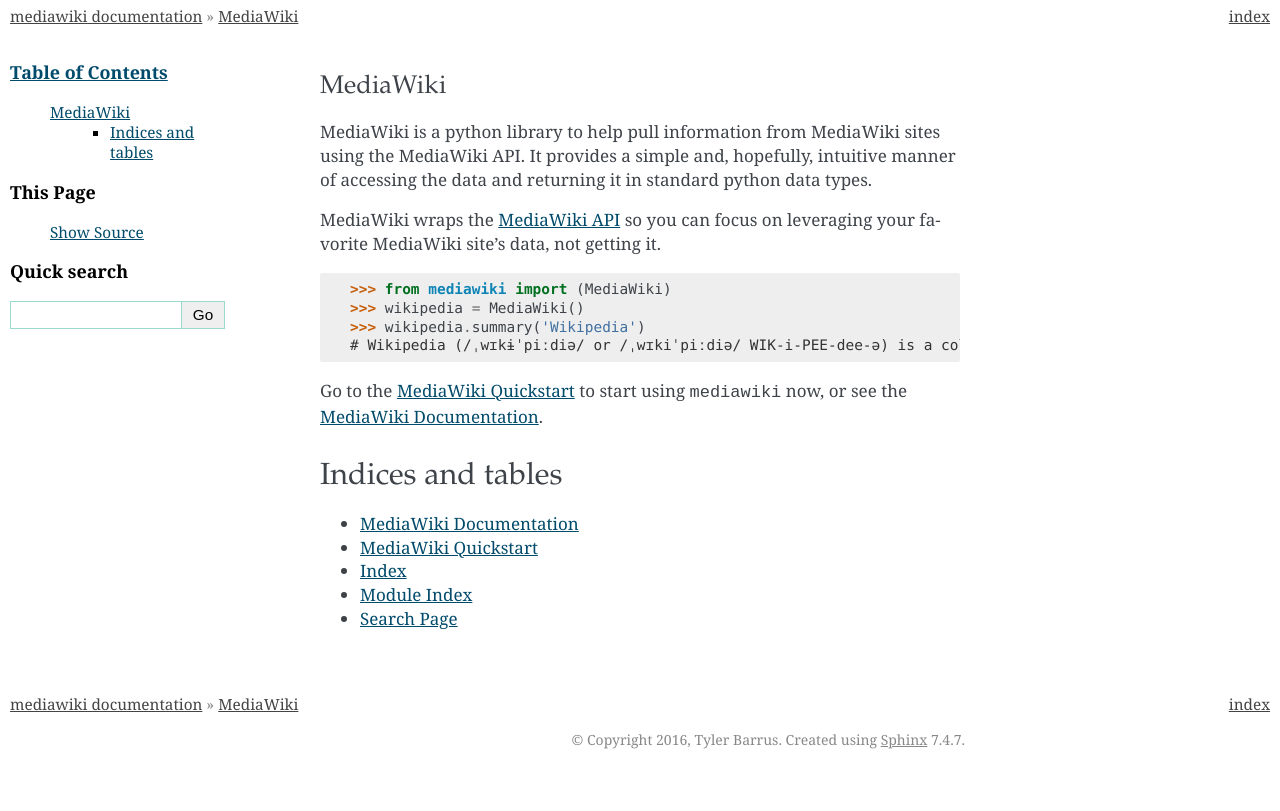
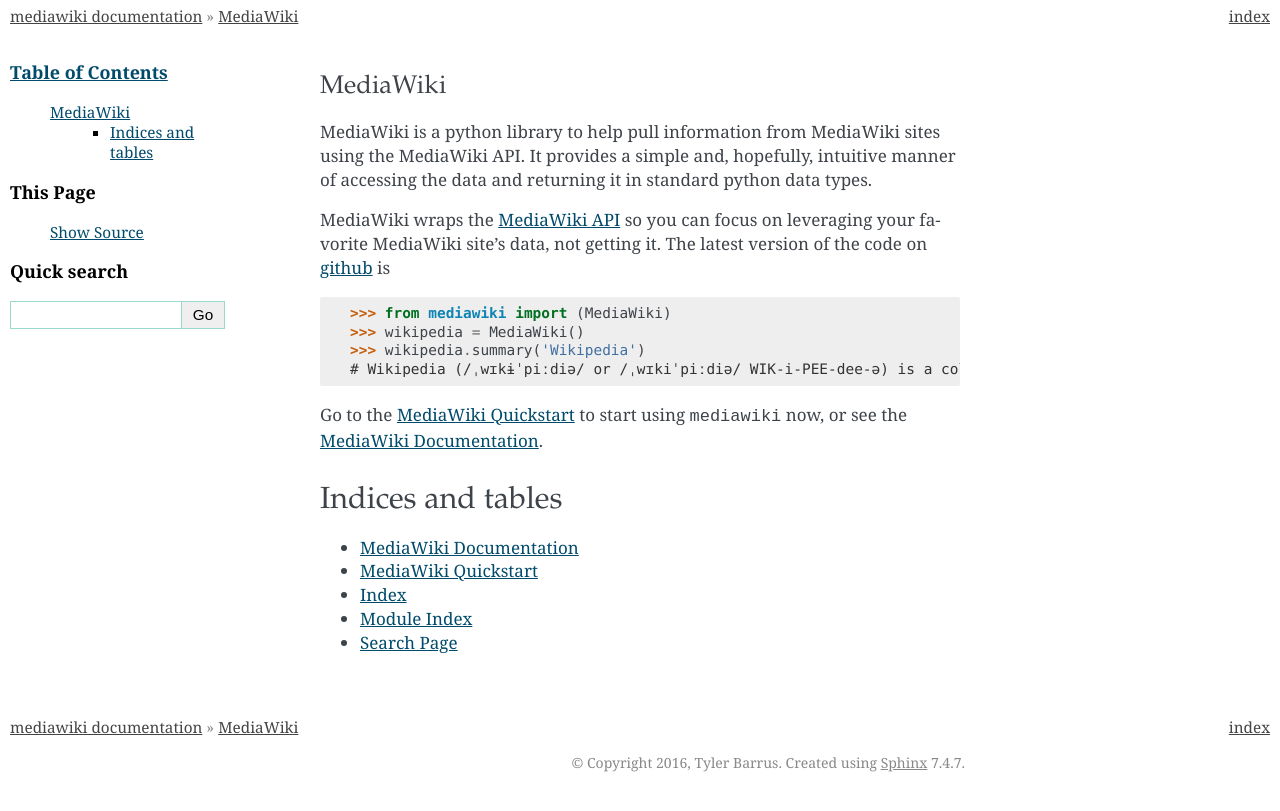
Before and after one commit to barrust/mediawiki, a Sphinx documentation site: the page built from docs/source/index.rst, in a window 1280 px wide. Shown: the top 811 px of the page. Built offline with Sphinx 7.4.7, drawn with Linux system fonts in a browser that asks for light colours; pages that are not in the unit, such as notebooks, are missing from menus; the version number could not be read and is left out.

Commit message:
add version information for the docs

```diff
--- a/docs/source/index.rst
+++ b/docs/source/index.rst
@@ -9,7 +9,8 @@
 
 MediaWiki wraps the `MediaWiki API <https://www.mediawiki.org/wiki/API>`_
 so you can focus on leveraging your favorite MediaWiki site's data,
-not getting it.
+not getting it. The latest version of the code on
+`github <https://www.github.com/barrust/mediawiki>`_ is |version|
 
 .. code: python
 
```
